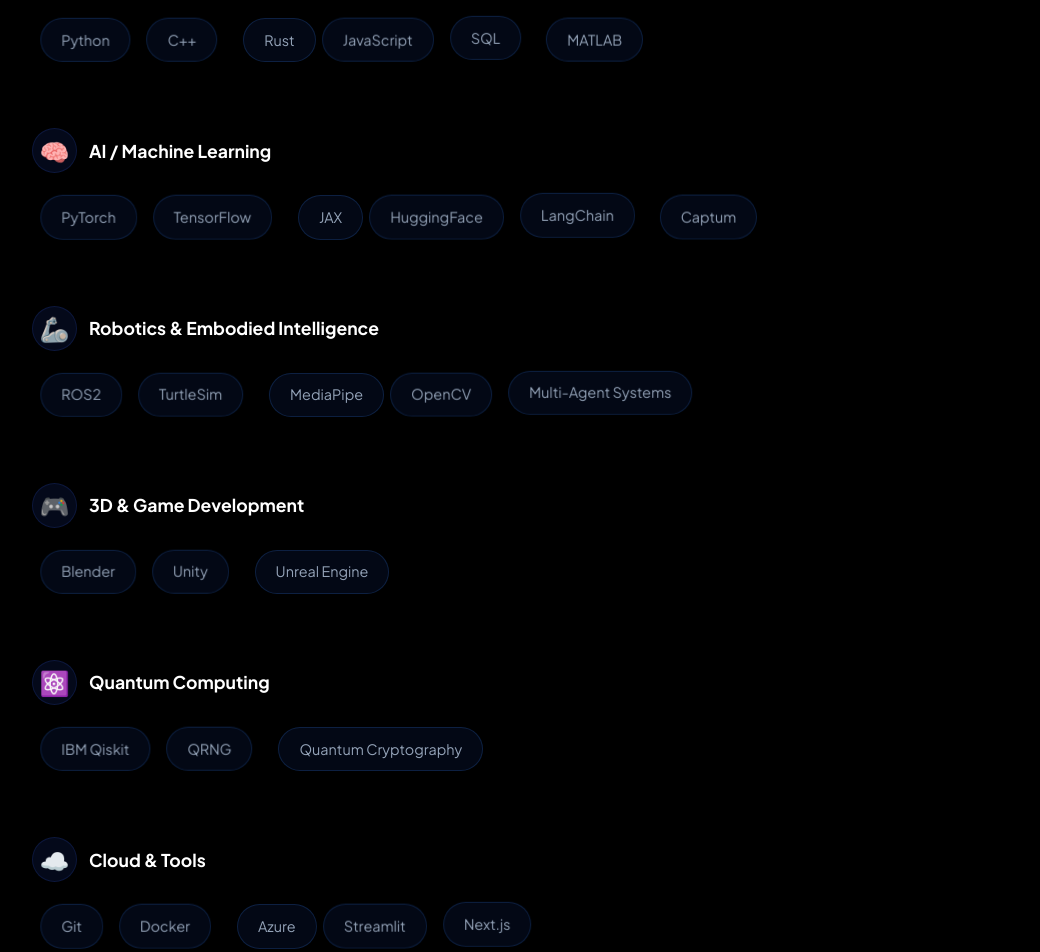
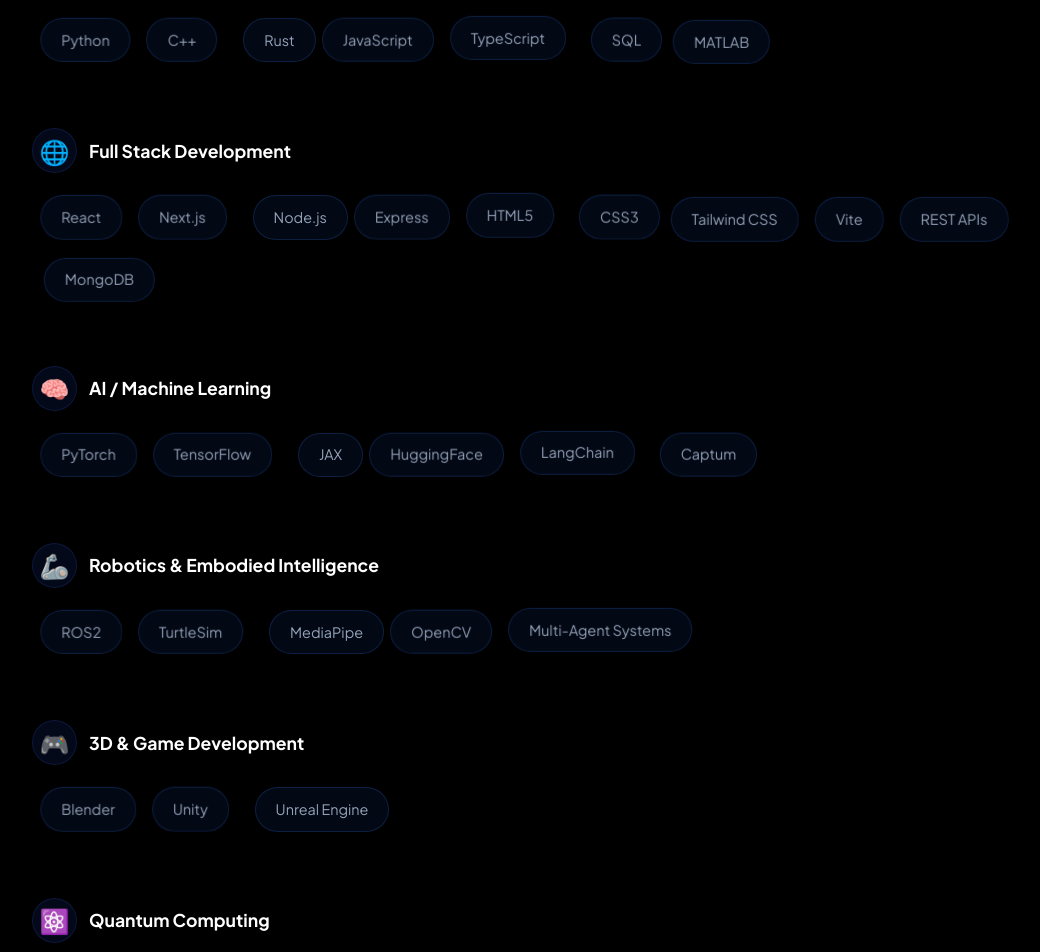
Before and after one commit to Vedant-D04/vedant-s-portfolio, a React (Vite) app: page / in a window 1280 px wide. Shown: the part 4240-5192 px from the top of the page, without its empty margins (108-1148 px from the left). Built offline with nearby package versions, Linux system fonts and the light colour scheme.

Commit message:
Add Full Stack Development category to tech stack

```diff
--- a/src/App.jsx
+++ b/src/App.jsx
@@ -72,7 +72,12 @@
         {
             category: "Languages",
             icon: "💻",
-            skills: ["Python", "C++", "Rust", "JavaScript", "SQL", "MATLAB"]
+            skills: ["Python", "C++", "Rust", "JavaScript", "TypeScript", "SQL", "MATLAB"]
+        },
+        {
+            category: "Full Stack Development",
+            icon: "🌐",
+            skills: ["React", "Next.js", "Node.js", "Express", "HTML5", "CSS3", "Tailwind CSS", "Vite", "REST APIs", "MongoDB"]
         },
         {
             category: "AI / Machine Learning",
@@ -95,9 +100,9 @@
             skills: ["IBM Qiskit", "QRNG", "Quantum Cryptography"]
         },
         {
-            category: "Cloud & Tools",
+            category: "Cloud & DevOps",
             icon: "☁️",
-            skills: ["Git", "Docker", "Azure", "Streamlit", "Next.js"]
+            skills: ["Git", "Docker", "Azure", "Vercel", "AWS", "CI/CD", "Streamlit"]
         }
     ];
 
```
